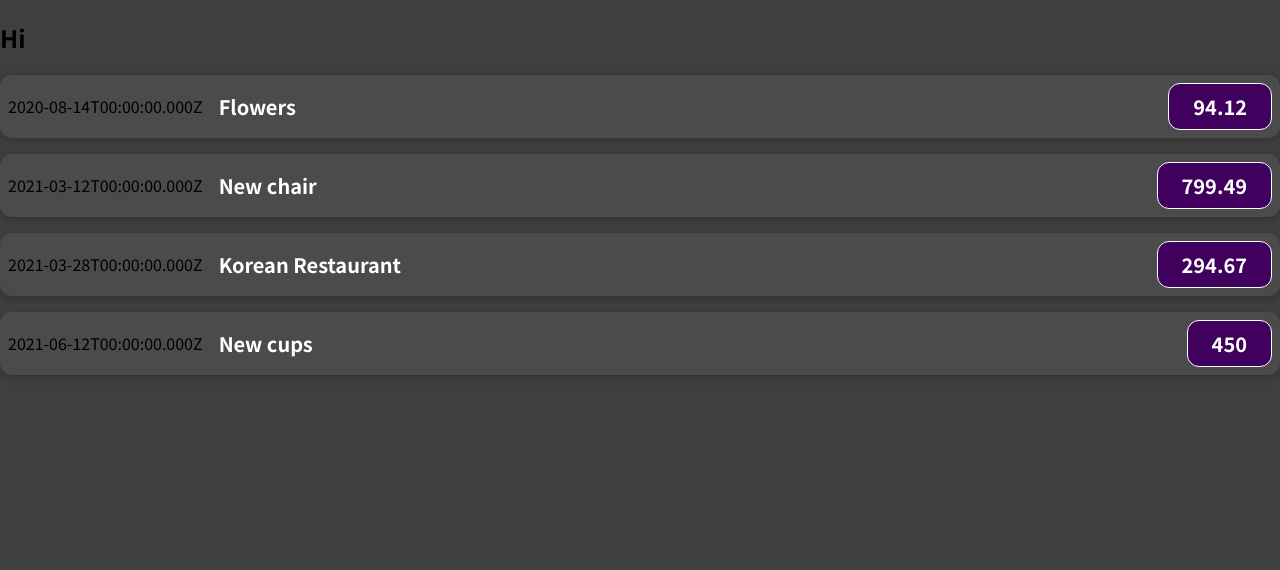
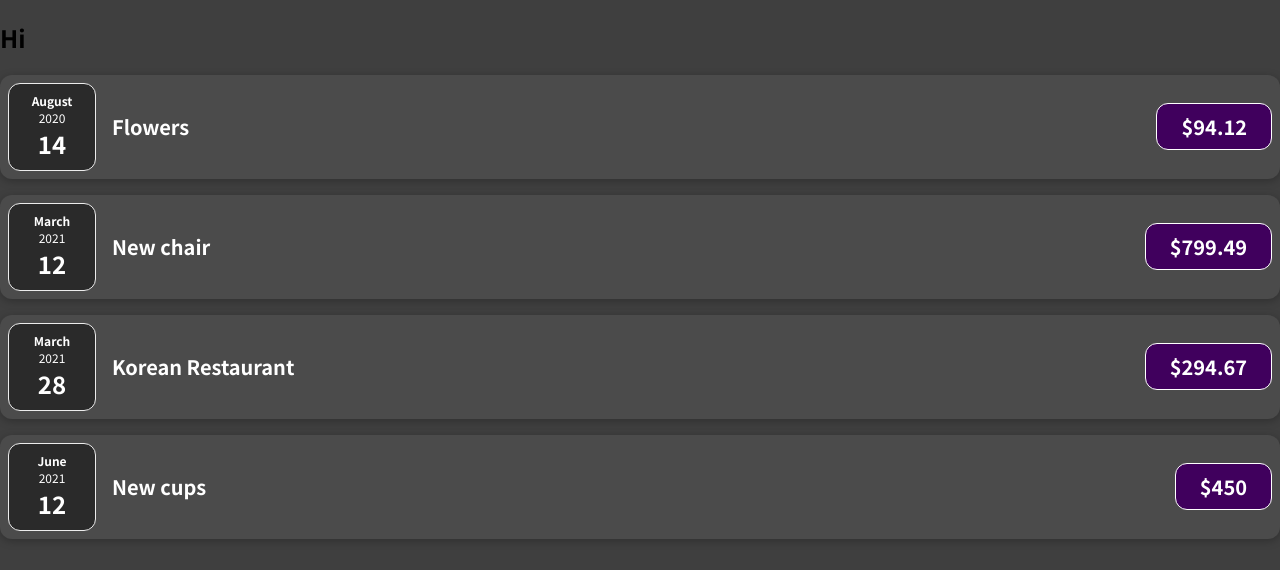
Before and after one commit to Kim-Jeongyoung/expense-tracker-react, a JavaScript app: page / in a window 1280 px wide. Shown: the top 570 px of the page. Built offline with nearby package versions, Linux system fonts and the light colour scheme.

Commit message:
39 Spliting compo ExpenseDate and ExpenseItem

```diff
--- /dev/null
+++ b/src/components/ExpenseDate.css
@@ -0,0 +1,26 @@
+.expense-date {
+  display: flex;
+  flex-direction: column;
+  width: 5.5rem;
+  height: 5.5rem;
+  border: 1px solid #ececec;
+  background-color: #2a2a2a;
+  color: white;
+  border-radius: 12px;
+  align-items: center;
+  justify-content: center;
+}
+
+.expense-date__month {
+  font-size: 0.75rem;
+  font-weight: bold;
+}
+
+.expense-date__year {
+  font-size: 0.75rem;
+}
+
+.expense-date__day {
+  font-size: 1.5rem;
+  font-weight: bold;
+}
--- /dev/null
+++ b/src/components/ExpenseDate.js
@@ -0,0 +1,17 @@
+import './ExpenseDate.css';
+
+function ExpenseDate(props) {
+  const month = props.date.toLocaleString('en-US', { month: 'long' });
+  const day = props.date.toLocaleString('en-US', { day: '2-digit' });
+  const year = props.date.getFullYear();
+
+  return (
+    <div className="expense-date">
+      <div className="expense-date__month">{month}</div>
+      <div className="expense-date__year">{year}</div>
+      <div className="expense-date__day">{day}</div>
+    </div>
+  );
+}
+
+export default ExpenseDate;
--- a/src/components/ExpenseItem.js
+++ b/src/components/ExpenseItem.js
@@ -1,12 +1,13 @@
+import ExpenseDate from './ExpenseDate';
 import './ExpenseItem.css';
 
 function ExpenseItem(props) {
   return (
     <div className="expense-item">
-      <div>{props.date.toISOString()}</div>
+      <ExpenseDate date={props.date} />
       <div className="expense-item__description">
         <h2>{props.title}</h2>
-        <div className="expense-item__price">{props.amount}</div>
+        <div className="expense-item__price">${props.amount}</div>
       </div>
     </div>
   );
```
